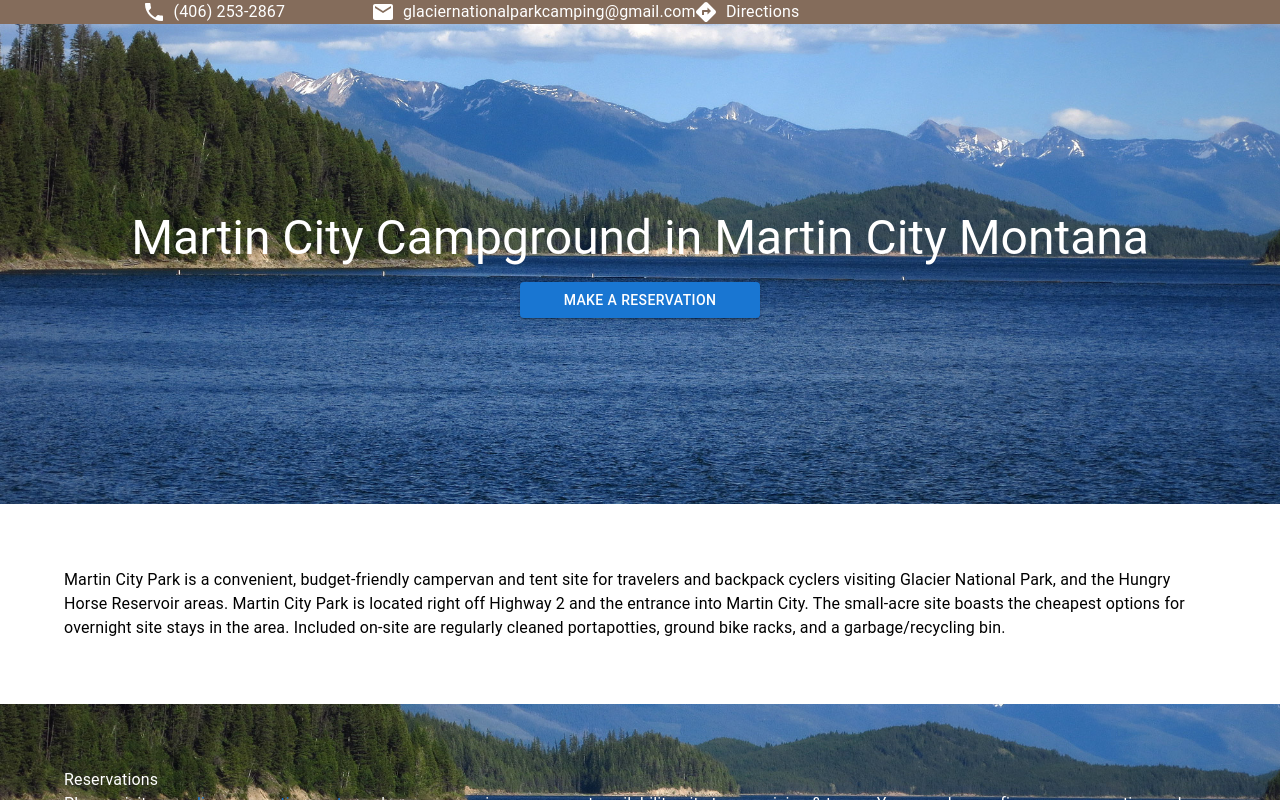
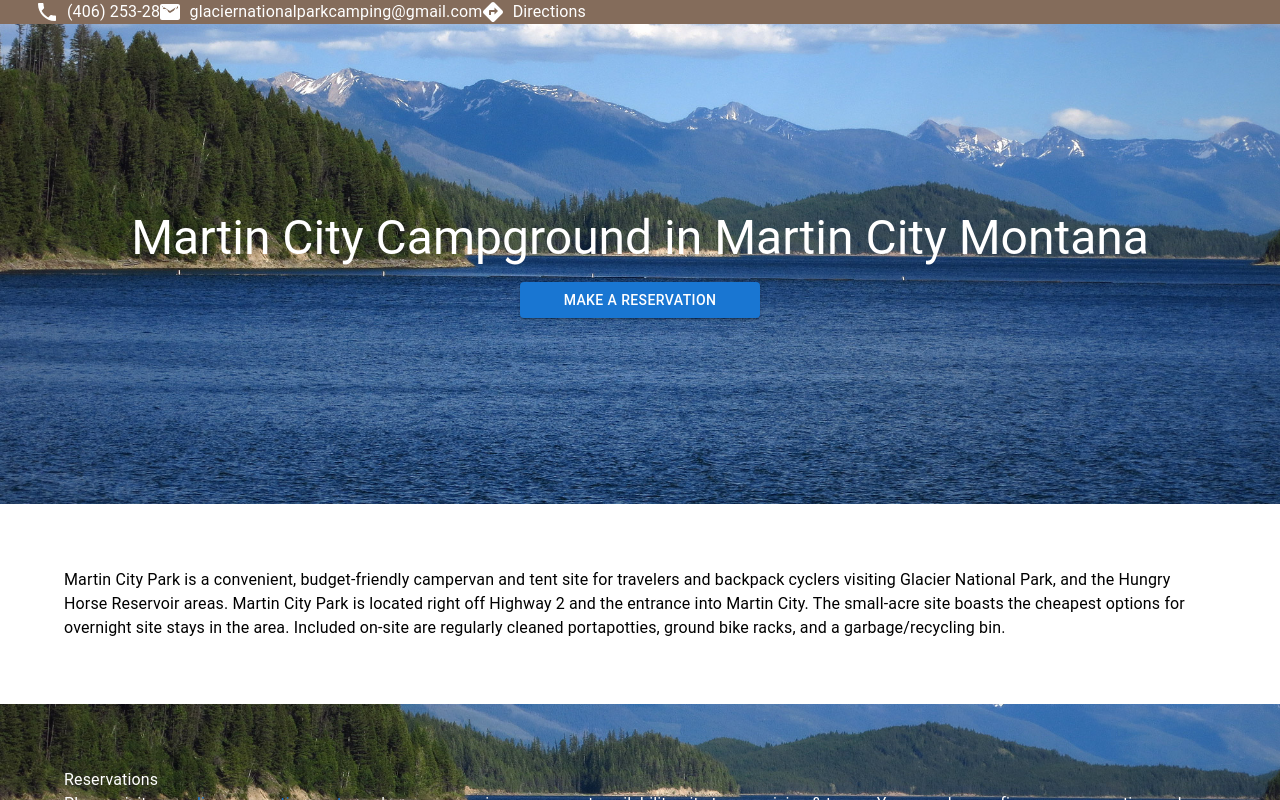
Before and after one commit to SABaltz/martin-city, a React (Create React App) app: page / in a window 1280 px wide. Shown: the top 800 px of the page. Built offline with nearby package versions, Linux system fonts and the light colour scheme.

Commit message:
Update prenav grid

```diff
--- a/src/components/pre-nav/PreNav.jsx
+++ b/src/components/pre-nav/PreNav.jsx
@@ -21,7 +21,7 @@
         <Box sx={{flexGrow: 1}}>
             <AppBar position="static" sx={{ backgroundColor: secondaryColor}}>
                 <Grid container>
-                    <Grid item xs={12} sm={4} md={4}><Typography sx={{...centerVertHoriz}}><LocalPhoneIcon
+                    <Grid item xs={12} sm={4} md={2}><Typography sx={{...centerVertHoriz}}><LocalPhoneIcon
                         sx={{paddingRight: '.5rem'}}
                         onClick={() => window.open('tel:+14062532867')}/>(406)
                         253-2867</Typography></Grid>
@@ -37,29 +37,3 @@
 }
 
 export default PreNav
-
-
-// const MyComponent = () => {
-//     return (
-//         <>
-//             <BrowserView>
-//                 <h1>This is rendered only in browser</h1>
-//             </BrowserView>
-//             <MobileView>
-//                 <h1>This is rendered only on mobile</h1>
-//             </MobileView>
-//         </>
-//     );
-// };
-//
-//
-// const MyComponent = () => {
-//     if(isMobile) {
-//         return (
-//             <div> This content is available only on mobile</div>
-//         )
-//     }
-//     return (
-//         <div> content... </div>
-//     );
-// };
```
